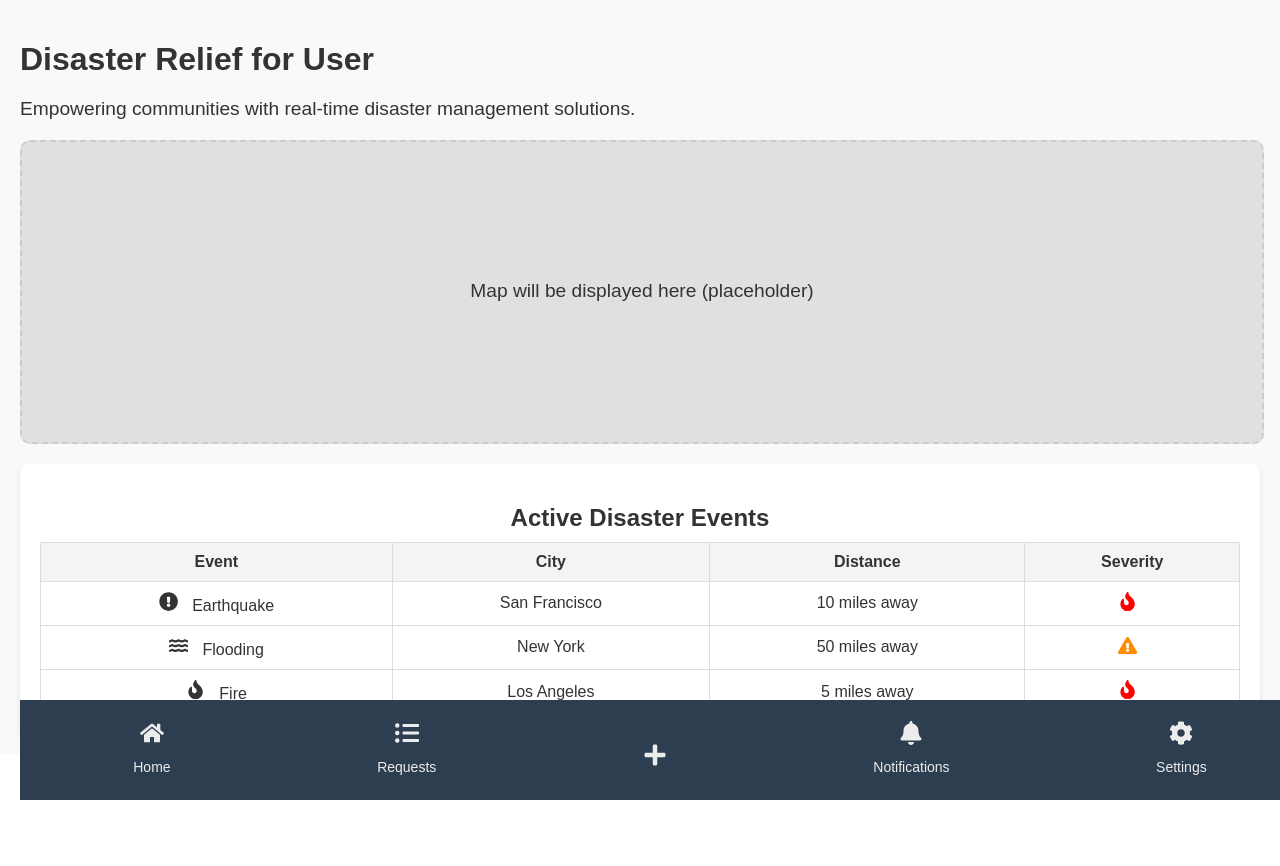
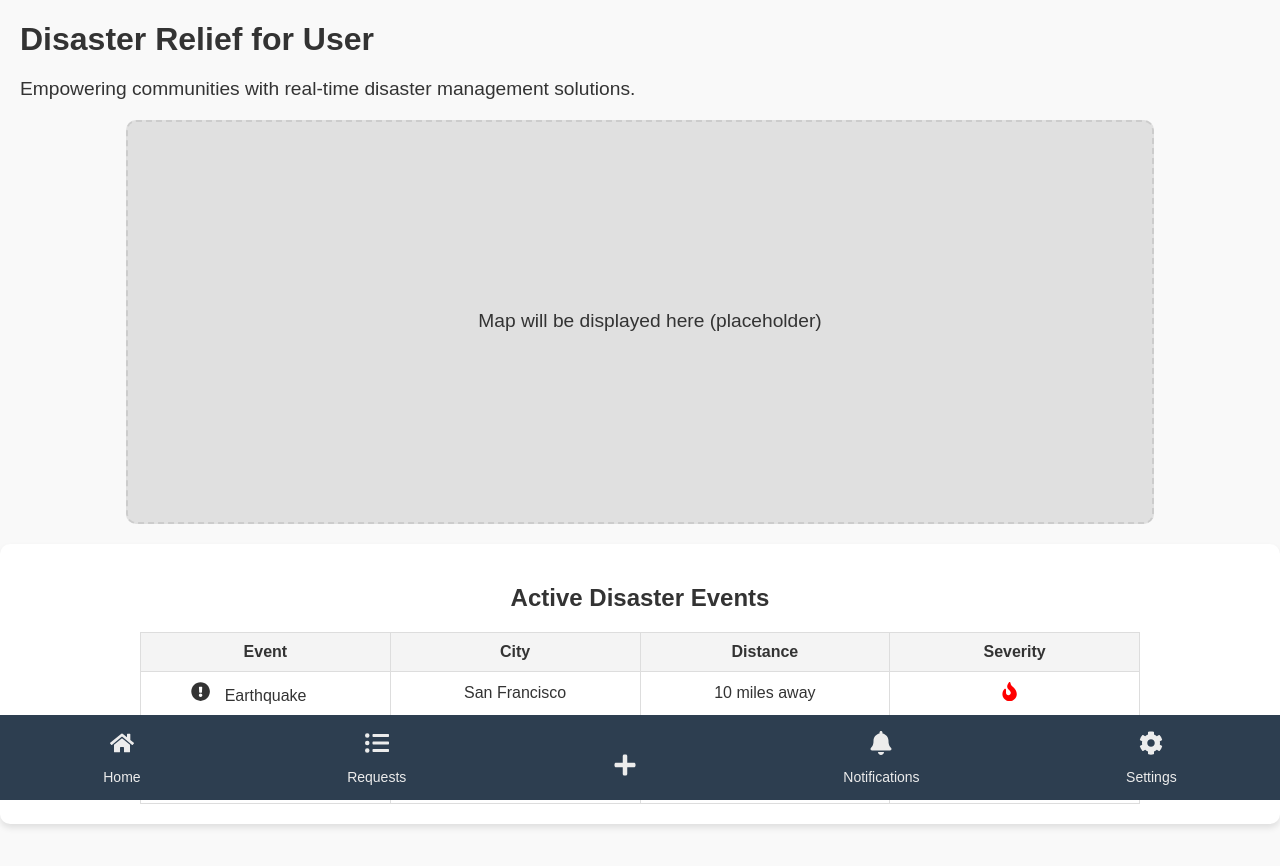
Before and after one commit to bannontan/hack-for-humanity, a React (Create React App) app in the folder frontend/: page /home in a window 1280 px wide. Shown: the top 866 px of the page. Before the commit the page ends 800 px from the top, so only its background shows below. Built offline with nearby package versions, Linux system fonts and the light colour scheme.

Commit message:
bottom navbar edits and home page design changes

```diff
--- a/frontend/src/Components/BottomNavbar.css
+++ b/frontend/src/Components/BottomNavbar.css
@@ -6,7 +6,7 @@
     display: flex;
     justify-content: space-around;
     align-items: center;
-    padding: 20px 0 10px 10px;
+    padding-top: 15px;
     z-index: 1000;
   }
 
--- a/frontend/src/Pages/Home.css
+++ b/frontend/src/Pages/Home.css
@@ -1,11 +1,20 @@
 .home-page {
-    padding: 20px;
     font-family: Arial, sans-serif;
     color: #333;
     background-color: #f9f9f9;
+    overflow-y: scroll;
+    display: flex;
   }
 
+  .content {
+    flex-grow: 1;
+    overflow-y: auto;
+    padding-bottom: 100px; /* Adjust this to the height of your navbar */
+  }
+
+
   .content h1 {
+    padding-left: 20px;
     font-size: 2rem;
     margin-bottom: 10px;
   }
@@ -13,20 +22,24 @@
   .content p {
     font-size: 1.2rem;
     margin-bottom: 20px;
+    padding-left: 20px;
   }
 
   /* Map Placeholder Styling */
   .map-placeholder {
-    width: 100%;
-    height: 300px;
+    width: 80%; /* Adjust the width to control the map's size */
+    height: 400px; /* Adjust the height as needed */
     background-color: #e0e0e0;
     display: flex;
     justify-content: center;
     align-items: center;
     border: 2px dashed #ccc;
     border-radius: 10px;
-    margin-bottom: 20px;
+    margin: 20px auto; /* This ensures it is centered horizontally */
+    position: relative;
+    overflow: hidden; /* Prevent scrolling */
   }
+
 
   /* Event Table Styling */
   .event-table-container {
@@ -38,19 +51,23 @@
 
   .event-table-container h2 {
     font-size: 1.5rem;
-    margin-bottom: 10px;
+    margin-bottom: 20px;
     text-align: center;
   }
 
   .event-table {
-    width: 100%;
+    width: 100%; /* Adjust to fit content */
+    max-width: 1000px; /* Limit max width */
+    margin: 0 auto; /* Center table horizontally */
     border-collapse: collapse;
-    text-align: left;
-  }
+    text-align: center;
+    table-layout: fixed;
+}
 
   .event-table th, .event-table td {
     padding: 10px;
     border: 1px solid #ddd;
+    text-align: center; /* Align header to the left */
   }
 
   .event-table th {
@@ -63,9 +80,15 @@
     background-color: #f1f1f1;
   }
 
+  .event-table .di {
+    text-align: left; /* Align this particular cell content to the left */
+    padding-left: 50px; /* Add some padding to the left */
+  }
+
   .event-table td {
-    text-align: center;
+    text-align: center; /* Keep the rest of the table cells centered */
   }
+
 
   /* Severity Icons */
   .high-severity {
--- a/frontend/src/Pages/Home.js
+++ b/frontend/src/Pages/Home.js
@@ -42,20 +42,20 @@ function Home() {
               </tr>
             </thead>
             <tbody>
-              <tr className="earthquake">
-                <td><FaExclamationCircle /> Earthquake</td>
+              <tr className="disaster">
+                <td className="di"><FaExclamationCircle /> Earthquake</td>
                 <td>San Francisco</td>
                 <td>10 miles away</td>
                 <td className="high-severity">{renderSeverityIcon('High')}</td>
               </tr>
-              <tr className="flooding">
-                <td><FaWater /> Flooding</td>
+              <tr className="disaster">
+                <td className="di"><FaWater /> Flooding</td>
                 <td>New York</td>
                 <td>50 miles away</td>
                 <td className="medium-severity">{renderSeverityIcon('Medium')}</td>
               </tr>
-              <tr className="Fire">
-                <td><FaFire /> Fire</td>
+              <tr className="disaster">
+                <td className="di"><FaFire /> Fire</td>
                 <td>Los Angeles</td>
                 <td>5 miles away</td>
                 <td className="high-severity">{renderSeverityIcon('High')}</td>
```
